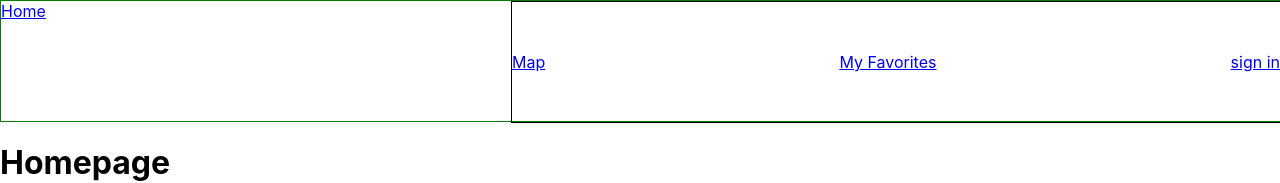
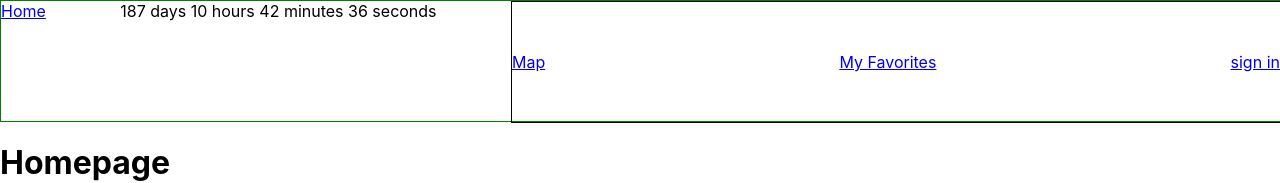
Before and after one commit to juifuhung/Yolu, a React (Create React App) app: page / in a window 1280 px wide. Shown: the top 183 px of the page. Built offline with nearby package versions, Linux system fonts and the light colour scheme; no server answers.

Commit message:
added countdown timer in header

```diff
--- a/src/Components/Header.js
+++ b/src/Components/Header.js
@@ -1,4 +1,5 @@
 import React from "react";
+import Timer from "./Timer";
 import { Link } from "react-router-dom";
 import styled from "styled-components";
 
@@ -42,6 +43,7 @@ const Header = () => {
         <Link to="/">
           <div>Home</div>
         </Link>
+        <Timer />
         <Nav>
           <Link to="/map">
             <div>Map</div>
--- /dev/null
+++ b/src/Components/Timer.js
@@ -0,0 +1,82 @@
+import { useState, useEffect } from "react";
+import dayJs from "dayjs";
+
+const defaultRemainingTime = {
+  seconds: "00",
+  minutes: "00",
+  hours: "00",
+  days: "00",
+};
+
+const Countdown = () => {
+  const [remainingTime, setRemainingTime] = useState(defaultRemainingTime);
+
+  const countdownTimeStamp = 1671926400000;
+
+  const getRemainingTime = (countdownTimeStamp) => {
+    const timeStampDayJs = dayJs(countdownTimeStamp);
+    const nowDayJs = dayJs();
+
+    return {
+      seconds: getRemainingSeconds(nowDayJs, timeStampDayJs),
+      minutes: getRemainingMinutes(nowDayJs, timeStampDayJs),
+      hours: getRemainingHours(nowDayJs, timeStampDayJs),
+      days: getRemainingDays(nowDayJs, timeStampDayJs),
+    };
+  };
+
+  const getRemainingSeconds = (nowDayJs, timeStampDayJs) => {
+    const seconds = timeStampDayJs.diff(nowDayJs, "seconds") % 60;
+    return padWithZeros(seconds, 2);
+  };
+
+  const getRemainingMinutes = (nowDayJs, timeStampDayJs) => {
+    const minutes = timeStampDayJs.diff(nowDayJs, "minutes") % 60;
+    return padWithZeros(minutes, 2);
+  };
+
+  const getRemainingHours = (nowDayJs, timeStampDayJs) => {
+    const hours = timeStampDayJs.diff(nowDayJs, "hours") % 24;
+    return padWithZeros(hours, 2);
+  };
+
+  const getRemainingDays = (nowDayJs, timeStampDayJs) => {
+    const days = timeStampDayJs.diff(nowDayJs, "days");
+    return days;
+  };
+
+  const padWithZeros = (number, minLength) => {
+    const numberString = number.toString();
+    if (numberString.length >= minLength) {
+      return numberString;
+    } else {
+      return "0".repeat(minLength - numberString.length) + numberString;
+    }
+  };
+
+  useEffect(() => {
+    const intervalId = setInterval(() => {
+      updateRemaninigTime(countdownTimeStamp);
+    }, 1000);
+    return () => clearInterval(intervalId);
+  }, [countdownTimeStamp]);
+
+  const updateRemaninigTime = (countdownTimeStamp) => {
+    setRemainingTime(getRemainingTime(countdownTimeStamp));
+  };
+
+  return (
+    <div>
+      <span>{remainingTime.days} </span>
+      <span>days </span>
+      <span>{remainingTime.hours} </span>
+      <span>hours </span>
+      <span>{remainingTime.minutes} </span>
+      <span>minutes </span>
+      <span>{remainingTime.seconds} </span>
+      <span>seconds </span>
+    </div>
+  );
+};
+
+export default Countdown;
```
